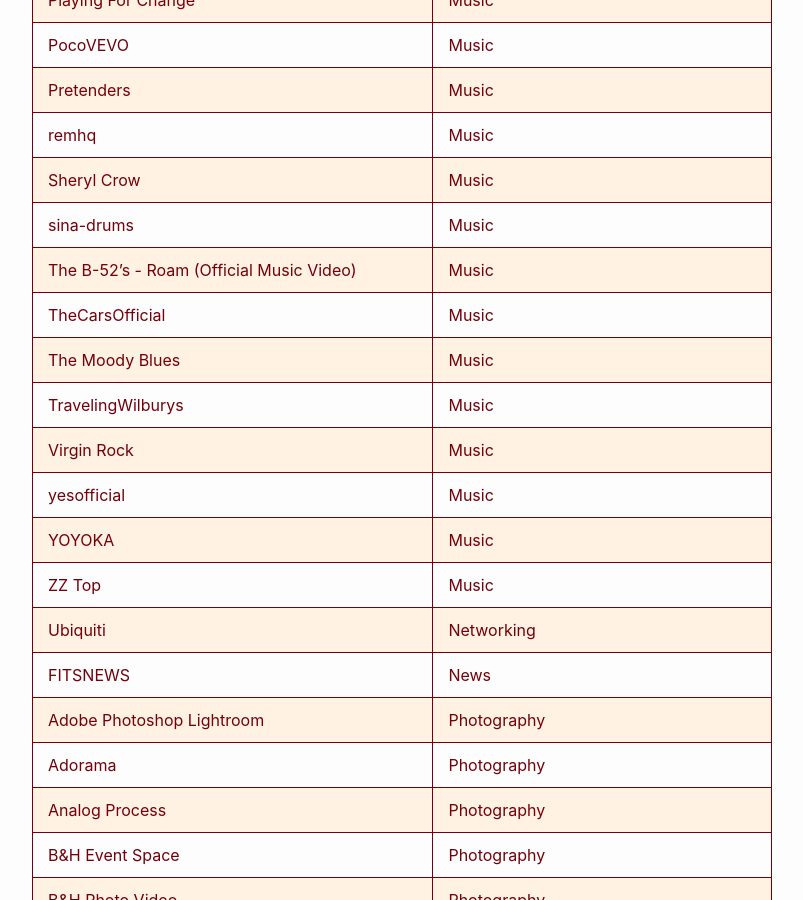
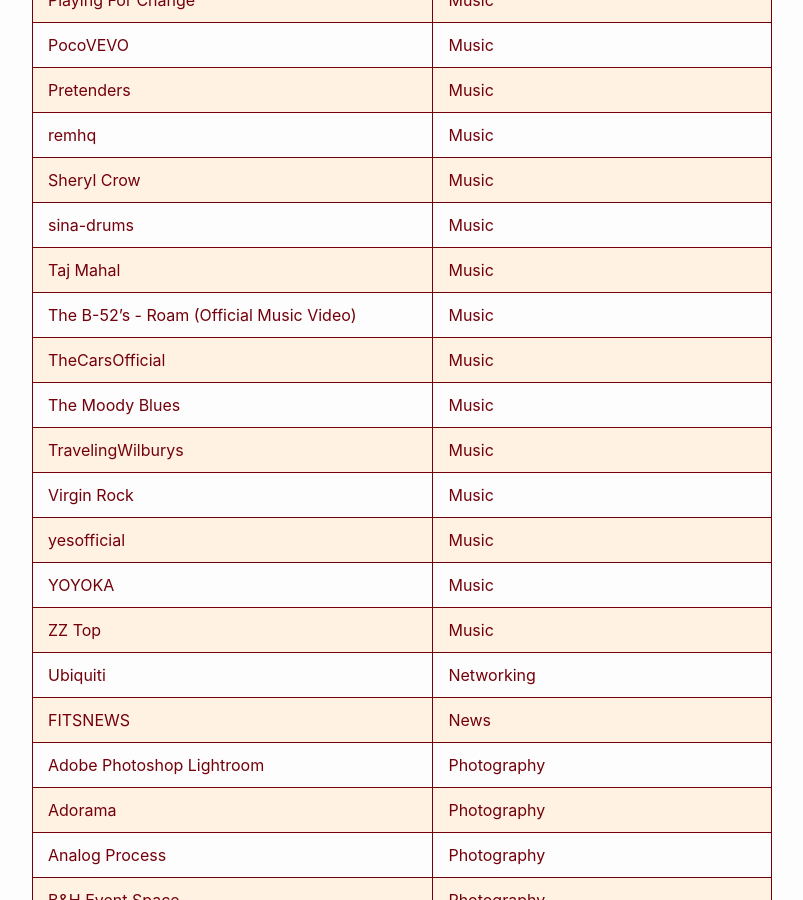
Before and after one commit to RalphHightower/RalphHightower, a Jekyll site: the page built from YouTubeSubscribedChannels.md, in a window 1280 px wide and 900 px high, scrolled down 4443 px. Shown: the whole window, without its empty margins (238-1041 px from the left). Built offline with Jekyll 4.4.1, drawn with Linux system fonts in a browser that asks for light colours; our own code applies the rules of GitHub Pages for plain Markdown files.

Commit message:
docs: added Taj Mahal

```diff
--- a/YouTubeSubscribedChannels.md
+++ b/YouTubeSubscribedChannels.md
@@ -86,6 +86,7 @@
 | [remhq](https://youtube.com/@remhq ) | Music |
 | [Sheryl Crow](https://youtube.com/@Sherylcrow ) | Music |
 | [sina-drums](https://youtube.com/@sina-drums ) | Music |
+| [Taj Mahal](https://youtube.com/@TajMahalMusic ) | Music |
 | [The B-52's - Roam (Official Music Video)](https://youtube.com/watch?v=iNwC0sp-uA4&feature=share ) | Music |
 | [TheCarsOfficial](https://youtube.com/@TheCarsOfficial ) | Music |
 | [The Moody Blues](https://youtube.com/@MoodyBluesToday ) | Music |
```
